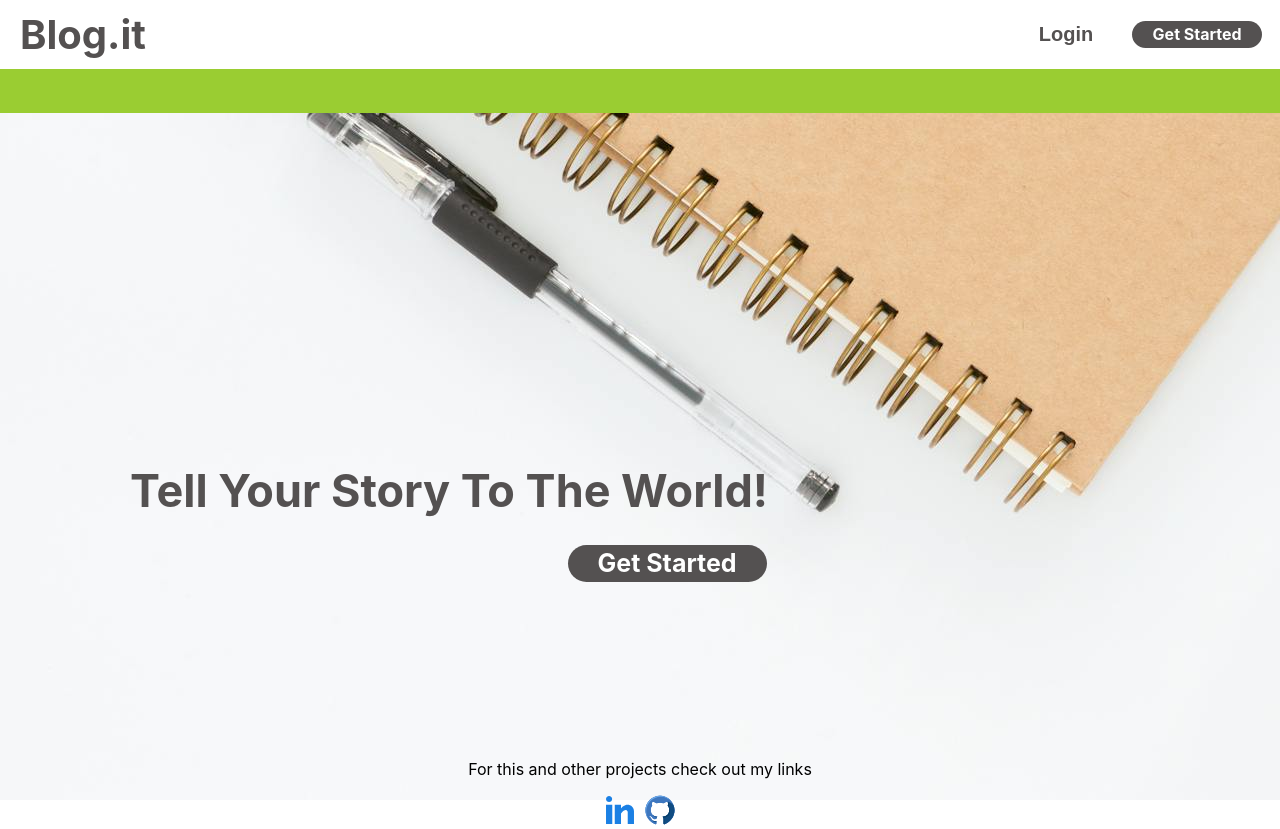
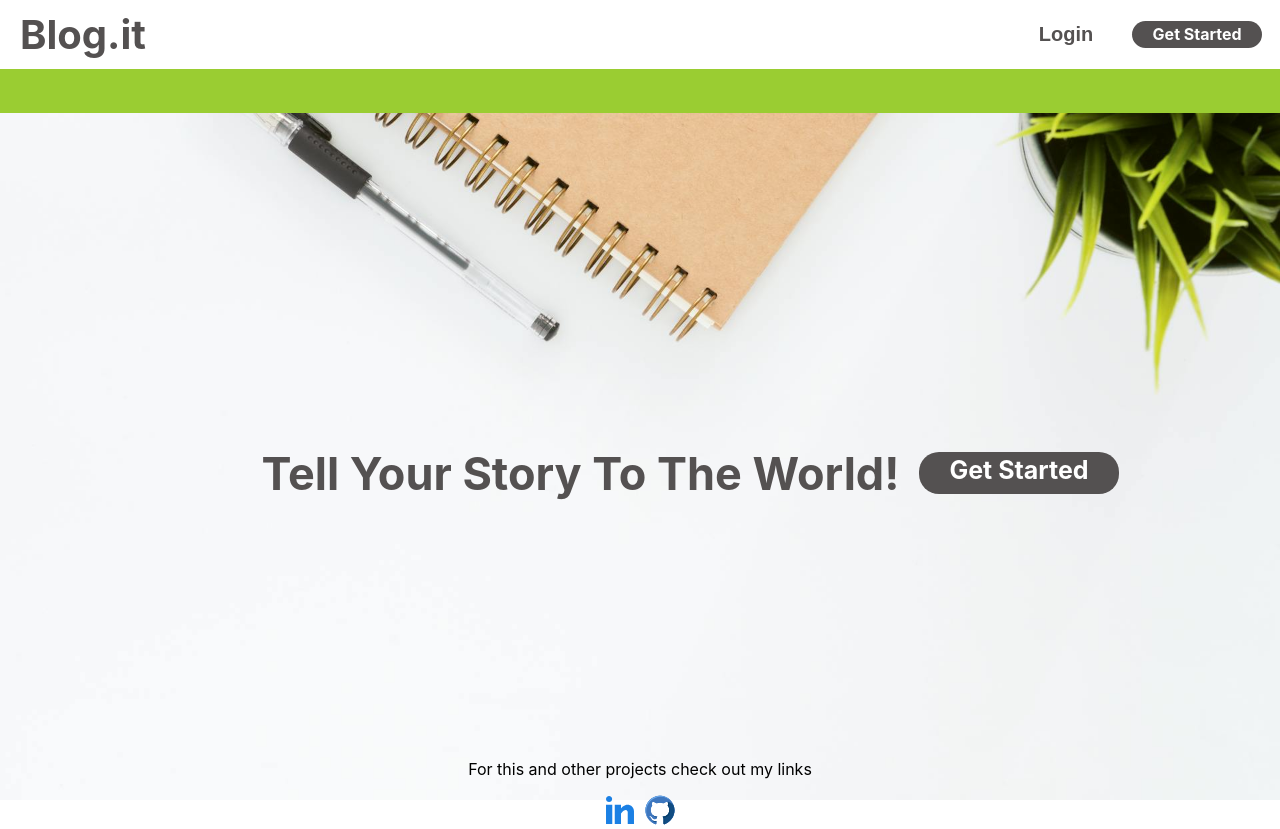
Before and after one commit to Tinkjimmy/blog-react-app, a React (Create React App) app: page / in a window 1280 px wide. Built offline with nearby package versions, Linux system fonts and the light colour scheme.

Commit message:
fixing image in the home page

```diff
--- a/src/components/home/home.css
+++ b/src/components/home/home.css
@@ -4,6 +4,9 @@
   height: 100vh;
   display: flex;
   flex-direction: column;
+  background-repeat: no-repeat;
+  background-size: cover;
+
 }
 
 .home-main-container {
@@ -14,10 +17,14 @@
   display: flex;
 }
 .text-container {
+  display: flex;
+  align-items: center;
+  justify-content: center;
+  column-gap: 20px;
   width: 100%;
   height: 100%;
   margin-top: 25%;
-  margin-left: 30px;
+
   height: 10vh;
 }
 .overlay-text {
@@ -26,6 +33,7 @@
   margin-left: 100px;
 }
 .overlay-text2 {
+  height:35px;
   color: white;
   font-size: 25px;
   text-decoration: none;
@@ -34,8 +42,8 @@
   border-radius: 20px;
 
   background-color: #545151;
-  text-align: center;
-  margin-left: 43%;
+
+
 
 }
 
```
Also changed, not shown: src/assets/images/pen1.jpg (added), src/assets/images/pen2.jpg (added).
